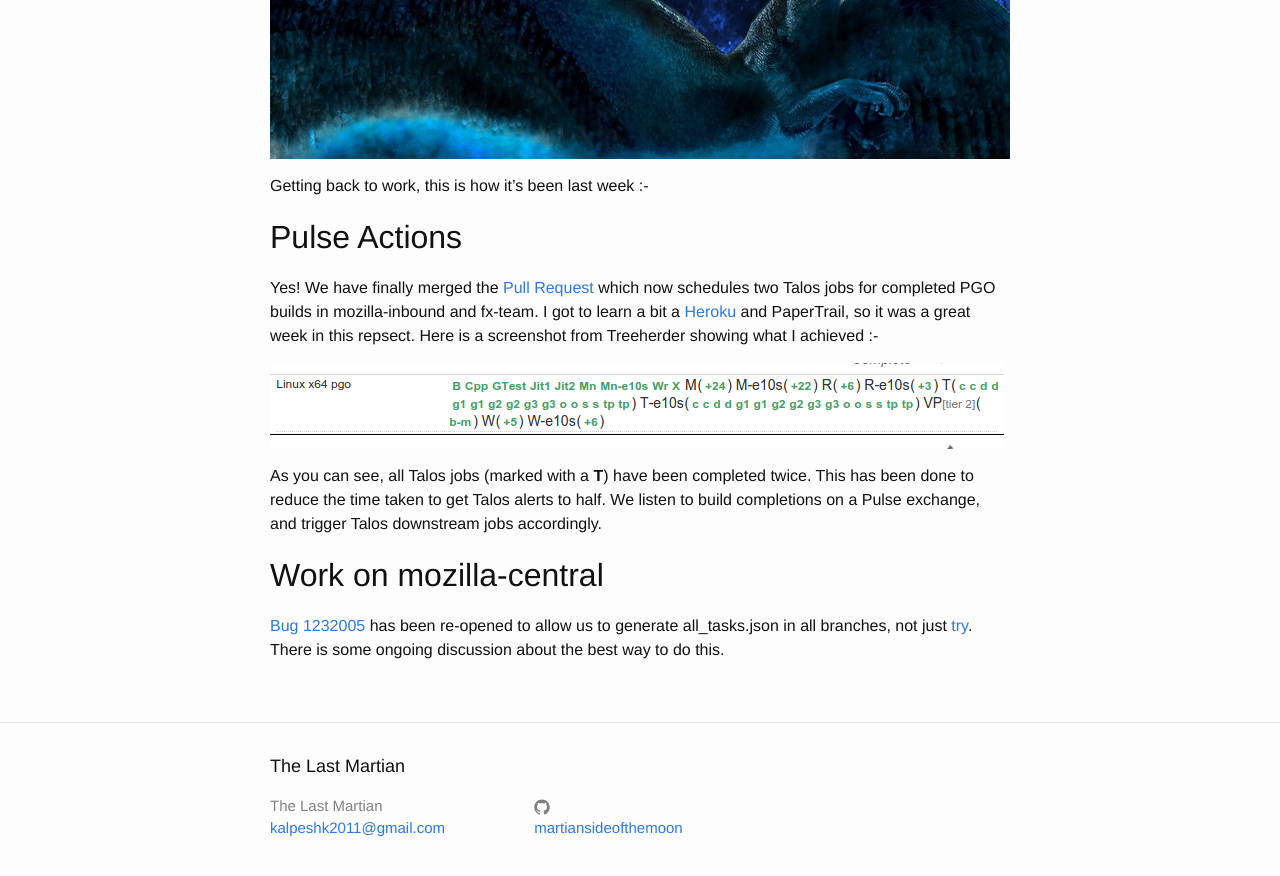
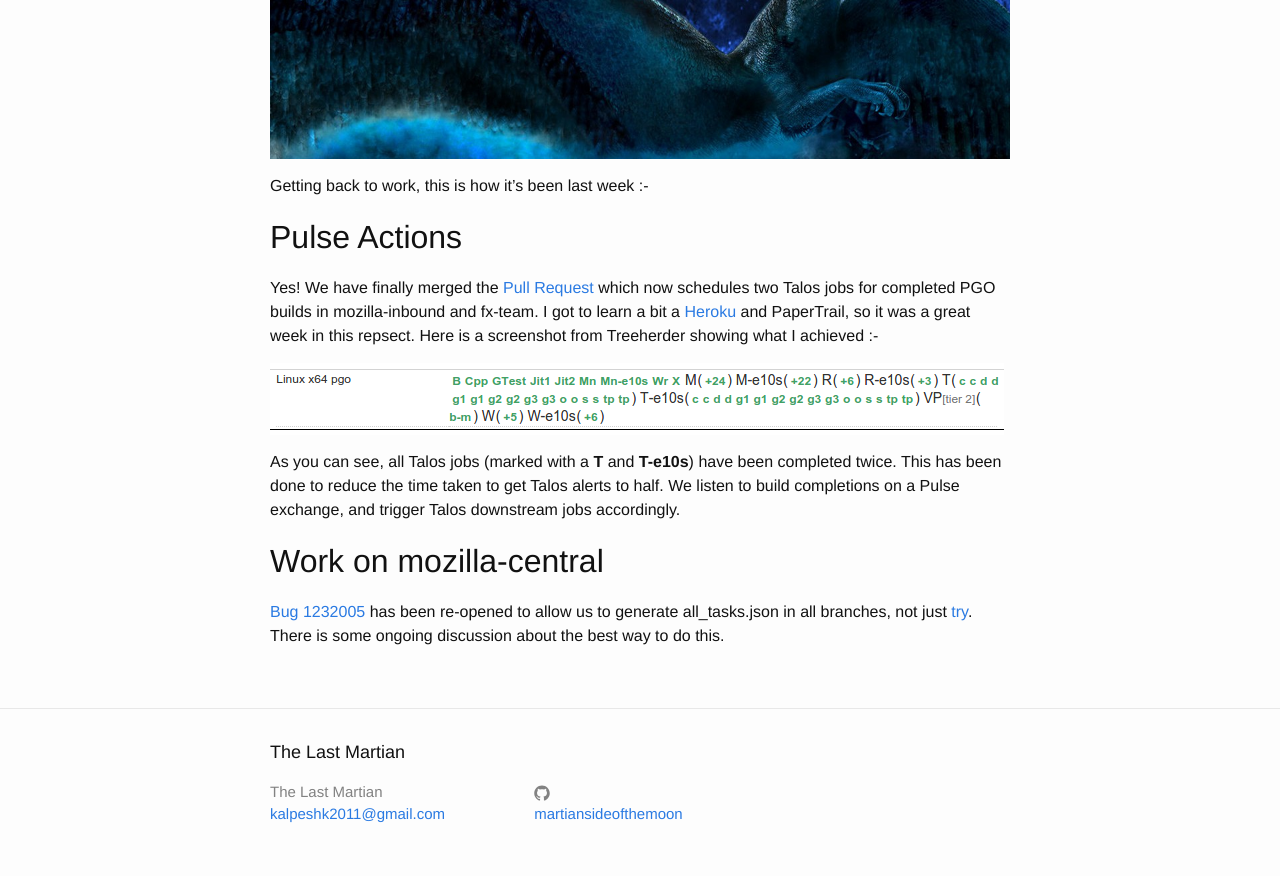
Before and after one commit to martiansideofthemoon/martiansideofthemoon.github.io, a Jekyll site: the page built from _posts/2016-05-14-gsoc-week-two-saphira-awakens.markdown, in a window 1280 px wide and 900 px high, scrolled down 571 px. Shown: the top 876 px of the window. Built offline with Jekyll 4.4.1, drawn with Linux system fonts in a browser that asks for light colours.

Commit message:
Adjusting crop dimensions

```diff
--- a/_posts/2016-05-14-gsoc-week-two-saphira-awakens.markdown
+++ b/_posts/2016-05-14-gsoc-week-two-saphira-awakens.markdown
@@ -16,7 +16,7 @@ Yes! We have finally merged the [Pull Request](https://github.com/mozilla/pulse_
 
 ![talos]({{ site.url }}/assets/talos.png)
 
-As you can see, all Talos jobs (marked with a **T**) have been completed twice. This has been done to reduce the time taken to get Talos alerts to half. We listen to build completions on a Pulse exchange, and trigger Talos downstream jobs accordingly.
+As you can see, all Talos jobs (marked with a **T** and **T-e10s**) have been completed twice. This has been done to reduce the time taken to get Talos alerts to half. We listen to build completions on a Pulse exchange, and trigger Talos downstream jobs accordingly.
 
 ## Work on mozilla-central
 
```
Also changed, not shown: assets/talos.png.
